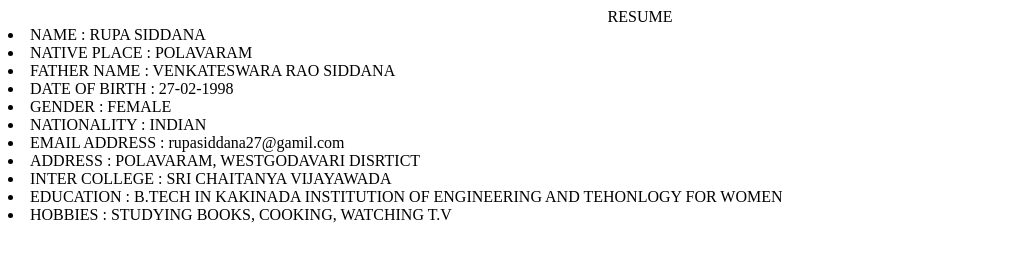
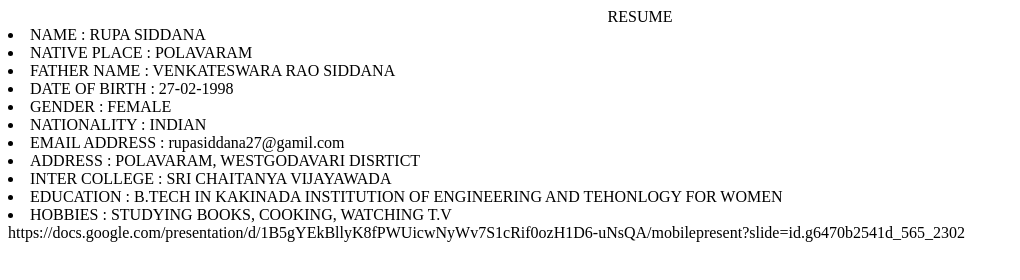
Before and after one commit to RupaSiddana/resume, a plain HTML site: page index.html in a window 1280 px wide. Shown: the whole page, without its empty margins (0-1020 px from the left). Drawn offline with Linux system fonts and the light colour scheme.

Commit message:
Update index.html

```diff
--- a/index.html
+++ b/index.html
@@ -14,5 +14,6 @@
             <li>INTER COLLEGE : SRI CHAITANYA VIJAYAWADA</li>
             <li>EDUCATION     :  B.TECH IN KAKINADA INSTITUTION OF ENGINEERING AND TEHONLOGY FOR WOMEN</li>
             <li>HOBBIES       :  STUDYING BOOKS, COOKING, WATCHING T.V</li>
+       https://docs.google.com/presentation/d/1B5gYEkBllyK8fPWUicwNyWv7S1cRif0ozH1D6-uNsQA/mobilepresent?slide=id.g6470b2541d_565_2302
       </body>
 </html>
```
